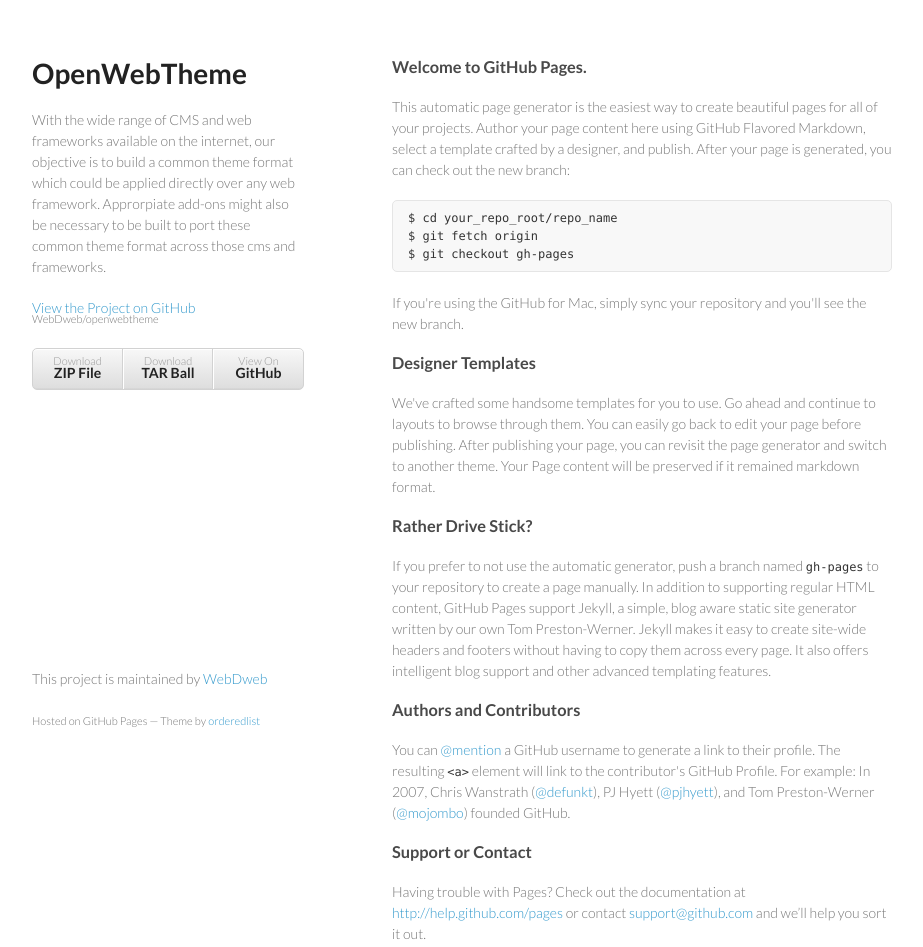
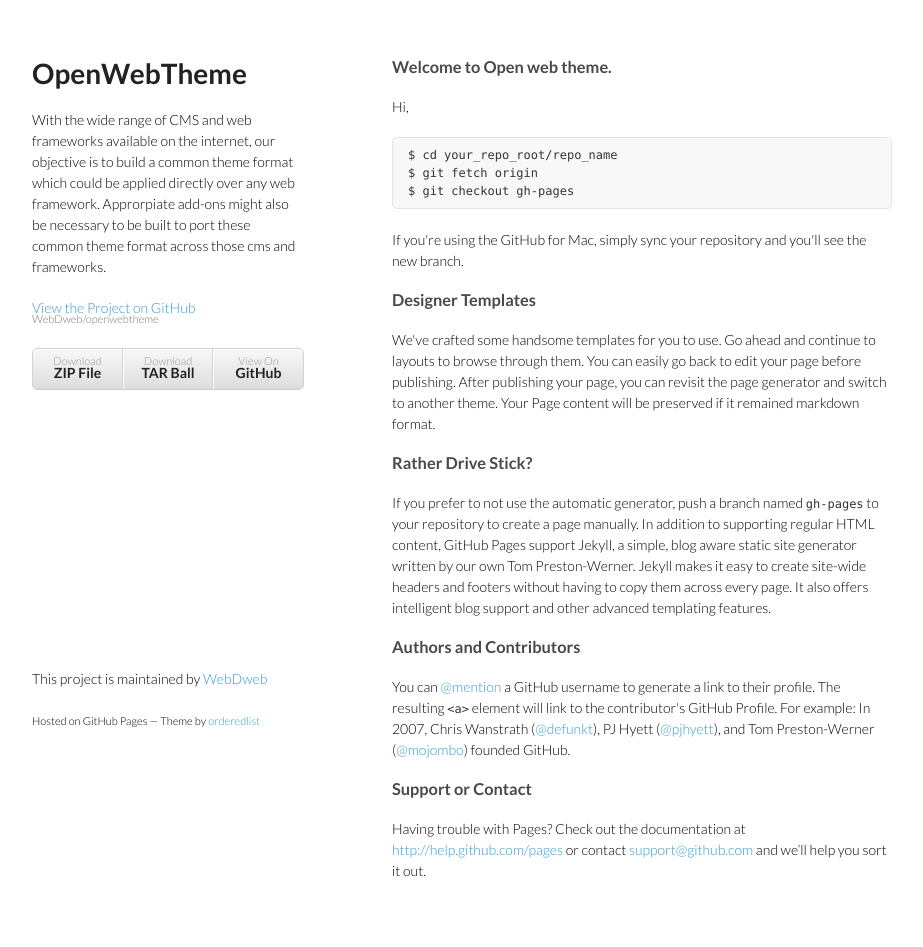
Before and after one commit to WebDweb/openwebtheme, a plain HTML site: page index.html in a window 1280 px wide. Shown: the whole page, without its empty margins (178-1101 px from the left). Drawn offline with Linux system fonts and the light colour scheme.

Commit message:
color changed

```diff
--- a/index.html
+++ b/index.html
@@ -28,9 +28,9 @@
         </ul>
       </header>
       <section>
-        <h3>Welcome to GitHub Pages.</h3>
+        <h3>Welcome to Open web theme.</h3>
 
-<p>This automatic page generator is the easiest way to create beautiful pages for all of your projects. Author your page content here using GitHub Flavored Markdown, select a template crafted by a designer, and publish. After your page is generated, you can check out the new branch:</p>
+<p>Hi, </p>
 
 <pre><code>$ cd your_repo_root/repo_name
 $ git fetch origin
--- a/stylesheets/styles.css
+++ b/stylesheets/styles.css
@@ -3,7 +3,7 @@
 body {
   padding:50px;
   font:14px/1.5 Lato, "Helvetica Neue", Helvetica, Arial, sans-serif;
-  color:#777;
+  color:#000;
   font-weight:300;
 }
 
```
